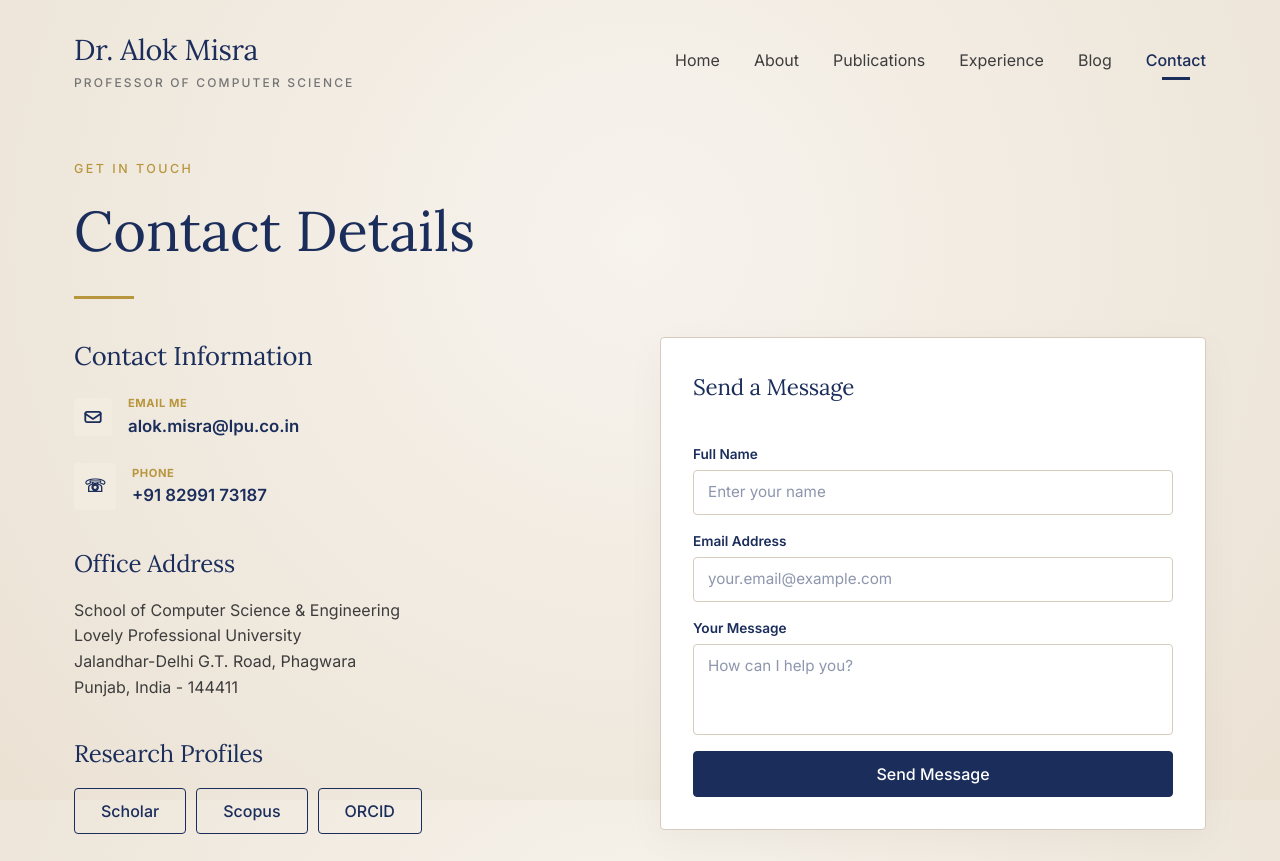
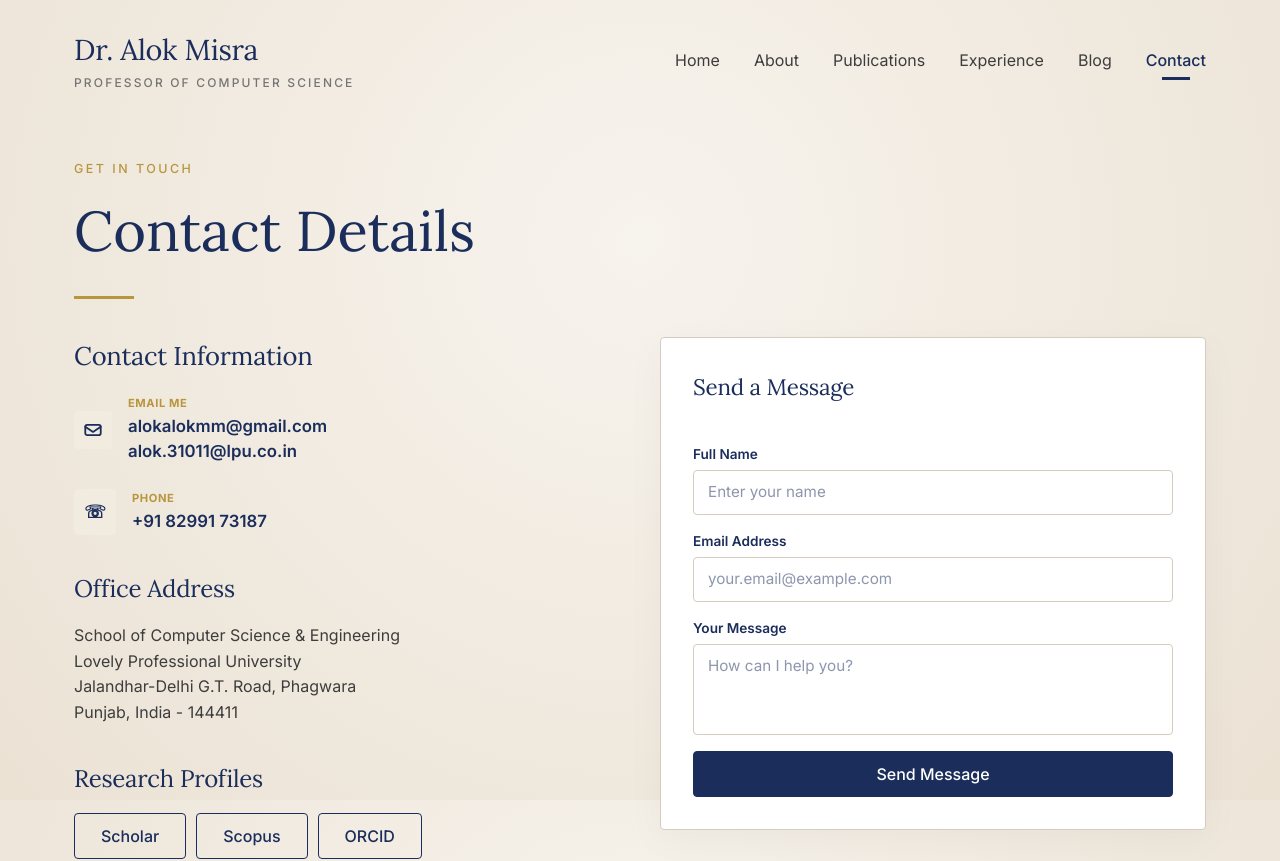
Before and after one commit to alokmisra/alok-misra, a Next.js app: page /contact in a window 1280 px wide. Shown: the top 861 px of the page. Built offline with nearby package versions, Linux system fonts and the light colour scheme.

Commit message:
added both emails

```diff
--- a/app/contact/page.tsx
+++ b/app/contact/page.tsx
@@ -39,10 +39,18 @@ export default function ContactPage() {
                       </div>
                       <div>
                         <p style={{ fontSize: "0.7rem", fontWeight: 700, color: "var(--gold)", textTransform: "uppercase", marginBottom: "2px", letterSpacing: "0.05em" }}>Email Me</p>
-                        <a href="mailto:alok.misra@lpu.co.in" style={{ fontSize: "1.05rem", color: "var(--navy)", textDecoration: "none", fontWeight: 600 }}>
-                          alok.misra@lpu.co.in
+                        <a href="mailto:alokalokmm@gmail.com" style={{ fontSize: "1.05rem", color: "var(--navy)", textDecoration: "none", fontWeight: 600 }}>
+                          alokalokmm@gmail.com
+                        </a>
+
+                      <div>
+
+                        <a href="mailto:alok.31011@lpu.co.in" style={{ fontSize: "1.05rem", color: "var(--navy)", textDecoration: "none", fontWeight: 600 }}>
+                          alok.31011@lpu.co.in
                         </a>
                       </div>
+                      </div>
+
                     </div>
 
                     <div className="contact-item-wrap" style={{ display: "flex", alignItems: "center", gap: "16px" }}>
```
